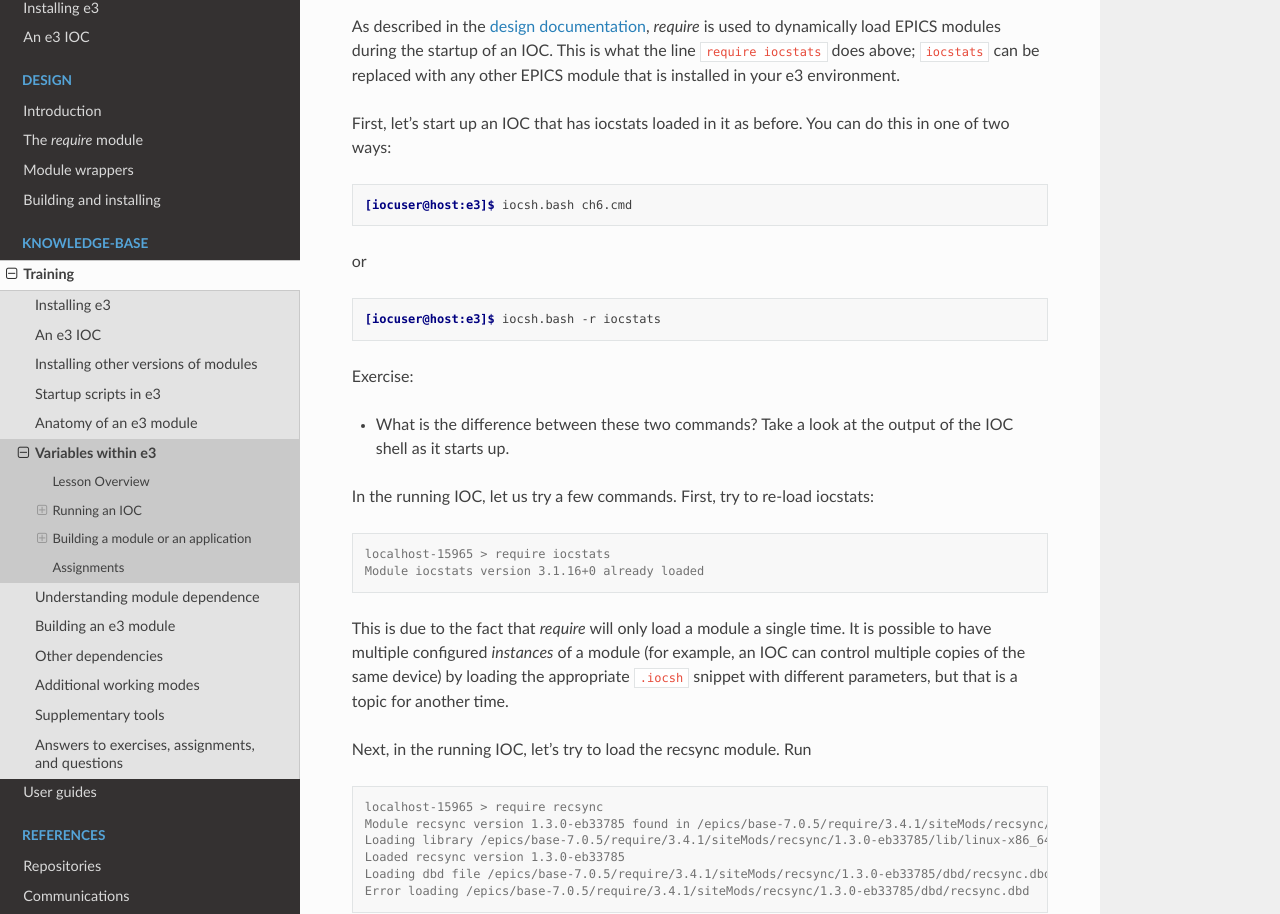
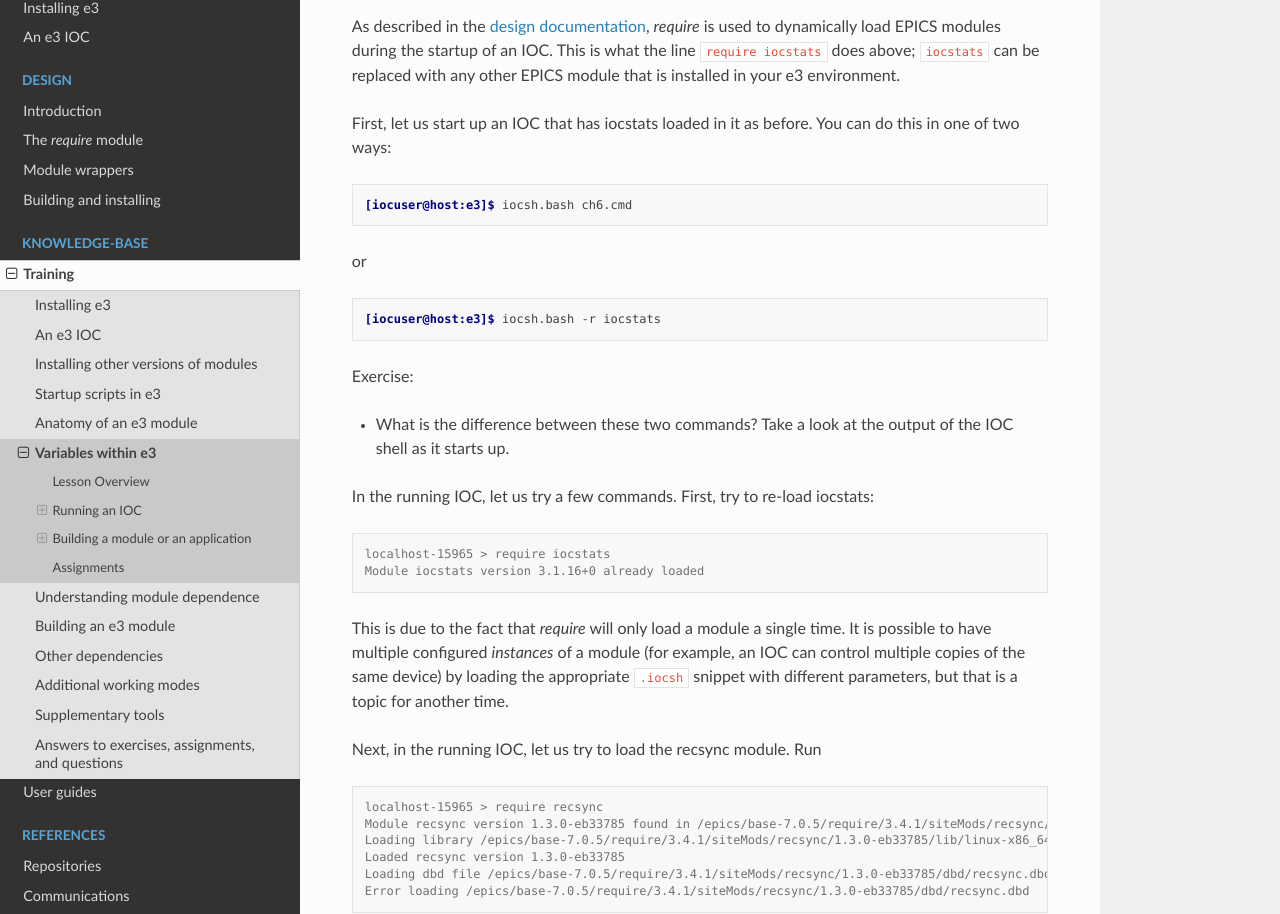
Before and after one commit to ttkorhonen/e3pages, a Sphinx documentation site: the page built from docs/kb/training/workbook/6_e3_vars.md, in a window 1280 px wide and 1400 px high, scrolled down 3362 px. Shown: the part 144-1058 px from the top of the window. Built offline with Sphinx 7.4.7 and the Read the Docs theme 2.0.0, drawn with Linux system fonts in a browser that asks for light colours; some of the changed text lies outside the part shown.

Commit message:
Remove contractions

````diff
--- a/docs/kb/training/workbook/6_e3_vars.md
+++ b/docs/kb/training/workbook/6_e3_vars.md
@@ -43,7 +43,7 @@
 One should pay attention to these strings somewhat: `mrfioc2_DIR` ends with a `/`, but `mrfioc2_DB` does not.
 :::
 
-Let's see these in action. Copy the following into a new `ch6.cmd` file.
+Let us see these in action. Copy the following into a new `ch6.cmd` file.
 ```bash
 require iocstats
 
@@ -150,7 +150,7 @@
 As described in the [design documentation](../../../design/2_require.md), *require* is used to dynamically load EPICS modules during the startup of an IOC. This
 is what the line `require iocstats` does above; `iocstats` can be replaced with any other EPICS module that is installed in your e3 environment.
 
-First, let's start up an IOC that has iocstats loaded in it as before. You can do this in one of two ways:
+First, let us start up an IOC that has iocstats loaded in it as before. You can do this in one of two ways:
 ```console
 [iocuser@host:e3]$ iocsh.bash ch6.cmd
 ```
@@ -172,7 +172,7 @@
 (for example, an IOC can control multiple copies of the same device) by loading the appropriate `.iocsh` snippet with different parameters, but
 that is a topic for another time.
 
-Next, in the running IOC, let's try to load the recsync module. Run
+Next, in the running IOC, let us try to load the recsync module. Run
 ```console
 localhost-15965 > require recsync
 Module recsync version 1.3.0-eb33785 found in /epics/base-7.0.5/require/3.4.1/siteMods/recsync/1.3.0-eb33785/
````
Also changed, not shown: other parts of docs/kb/training/workbook/6_e3_vars.md (+1 -1 lines).
